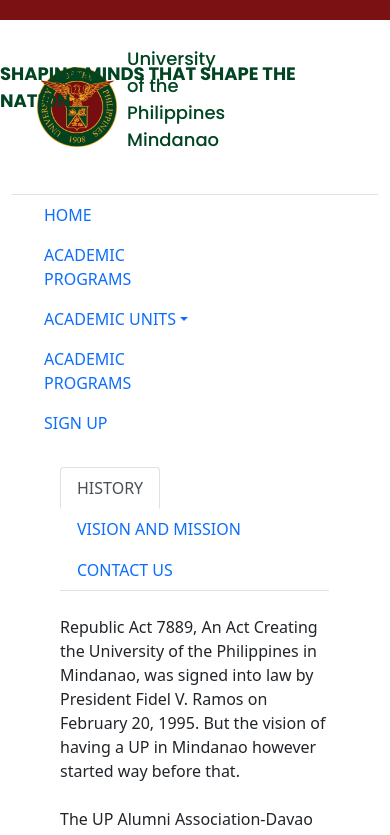
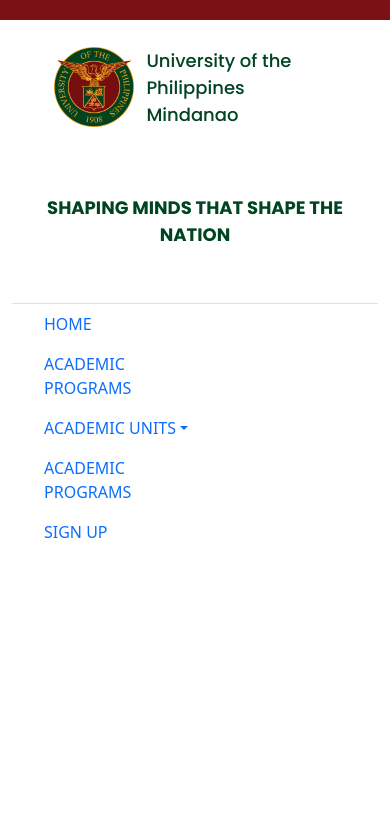
Before and after one commit to apactores/UP-Min-Website-V2, a plain HTML site: page home/index.html in a window 390 px wide. Shown: the top 835 px of the page. Drawn offline with nearby package versions, Linux system fonts and the light colour scheme.

Commit message:
newer vers
unaligned menu me thinks

```diff
--- a/home/index.html
+++ b/home/index.html
@@ -19,13 +19,13 @@
     <header>
         <div class="container-fluid">
             <div class="row">
-                <div class="col">
+                <div class="col-md-6">
                     <div class="up-logo">
                         <img src="../photos/up-logo.png" alt="UP-logo">
                         <p>University of the <br> Philippines Mindanao</p>
                     </div>
                 </div>
-                <div class="col">
+                <div class="col-md-6">
                     <div class="header-slogan">
                         <p>SHAPING MINDS THAT SHAPE THE NATION</p>
                     </div>
@@ -36,10 +36,10 @@
     </header>
     <div class="container-fluid">
         <div class="row">
-            <div class="col-2 ms-3">
+            <div class="col-2 ms-3 side-menu">
                 <ul class="nav flex-column">
                     <li class="nav-item">
-                    <a class="nav-link active" aria-current="page" href="#">HOME</a>
+                    <a class="nav-link active" id="home-page" aria-current="page" href="#">HOME</a>
                     </li>
                     <li class="nav-item">
                     <a class="nav-link" href="../pages/academic_programs/academicprograms.html">ACADEMIC PROGRAMS</a>
@@ -62,16 +62,16 @@
                     </li>
                 </ul>
             </div>
-            <div class="col-9 ms-5">
+            <div class="col-9 ms-5" id="home-tabs">
                 <ul class="nav nav-tabs" id="myTab" role="tablist">
                     <li class="nav-item" role="presentation">
-                        <button class="nav-link active" id="home-tab" data-bs-toggle="tab" data-bs-target="#home" type="button" role="tab" aria-controls="home" aria-selected="true">HISTORY</button>
+                        <button class="nav-link active black-text" id="home-tab" data-bs-toggle="tab" data-bs-target="#home" type="button" role="tab" aria-controls="home" aria-selected="true">HISTORY</button>
                     </li>
                     <li class="nav-item" role="presentation">
-                        <button class="nav-link" id="profile-tab" data-bs-toggle="tab" data-bs-target="#profile" type="button" role="tab" aria-controls="profile" aria-selected="false">VISION AND MISSION</button>
+                        <button class="nav-link black-text" id="profile-tab" data-bs-toggle="tab" data-bs-target="#profile" type="button" role="tab" aria-controls="profile" aria-selected="false">VISION AND MISSION</button>
                     </li>
                     <li class="nav-item" role="presentation">
-                        <button class="nav-link" id="contact-tab" data-bs-toggle="tab" data-bs-target="#contact" type="button" role="tab" aria-controls="contact" aria-selected="false">CONTACT US</button>
+                        <button class="nav-link black-text" id="contact-tab" data-bs-toggle="tab" data-bs-target="#contact" type="button" role="tab" aria-controls="contact" aria-selected="false">CONTACT US</button>
                     </li>
                 </ul>
                 <div class="tab-content" id="myTabContent">
--- a/home/script.js
+++ b/home/script.js
@@ -12,11 +12,11 @@
     });
 
     //jQuery Tab Panels
-    $('#tabbed-information').hide();  //hides tabbed information by default
+    $('#home-tabs').hide();  //hides tabbed information by default
 
     //shows or hides the tabbed information when the home element is clicked
-    $('.home-option').click(function(){
-        $('#tabbed-information').tabs();
-        $('#tabbed-information').toggle();
+    $('#home-page').click(function(){
+        $('#home-tabs').tabs();
+        $('#home-tabs').toggle();
     });
 });
--- a/home/style.css
+++ b/home/style.css
@@ -11,6 +11,10 @@
 }
 
 /*----- Content -----*/
+
+#text-black {
+    color: black;
+}
 
 .bottom-material {
     position: fixed;
@@ -30,27 +34,28 @@
 .up-logo {
     display: flex;
     align-items: center;
-    margin: 20px;
+    margin: 2vh 2vw;
     padding: 5px;
+}
+
+.up-logo p{
+    margin: 0 2vw;
+    padding: 5px;
+    font: 500 18px "Poppins", arial, sans-serif;
+    color: #014421ff;
+    text-decoration: none;
 }
 
 .header-slogan p {
     font: 700 18px "Poppins", arial, sans-serif;
-    position: absolute;
-    top: 60px;
-    right: 80px;
+    text-align: right;
+    margin: 6vh 2vw;
+    padding: 5px;
     color: #014421ff;
 }
 
 .up-logo img {
     width: 80px;
-}
-
-.up-logo p, header a {
-    font: 500 18px "Poppins", arial, sans-serif;
-    margin-left: 10px;
-    color: #014421ff;
-    text-decoration: none;
 }
 
 .menu-tab {
@@ -80,6 +85,10 @@
     text-align: justify;
 }
 
+#home-tabs {
+    padding: 2vh 1vw;
+    margin-bottom: 2vh;
+}
 
 #acad-units .ui-widget { /* Selectmenu style */
     border:none;
@@ -122,3 +131,24 @@
 #contact-us {
     text-align: center;
 }
+
+@media only screen and (max-width: 800px) {
+    .header-slogan p {
+        text-align: center;
+    }
+
+    .up-logo {
+        display: flex;
+        margin-left: auto;
+        margin-right: auto;
+        width: 80%;
+        margin-bottom: 0;
+    }
+
+    .side-menu {
+        display: flex;
+        margin-left: 3vw;
+        width: 20%;
+        margin-bottom: 0;
+    }
+  }
```
